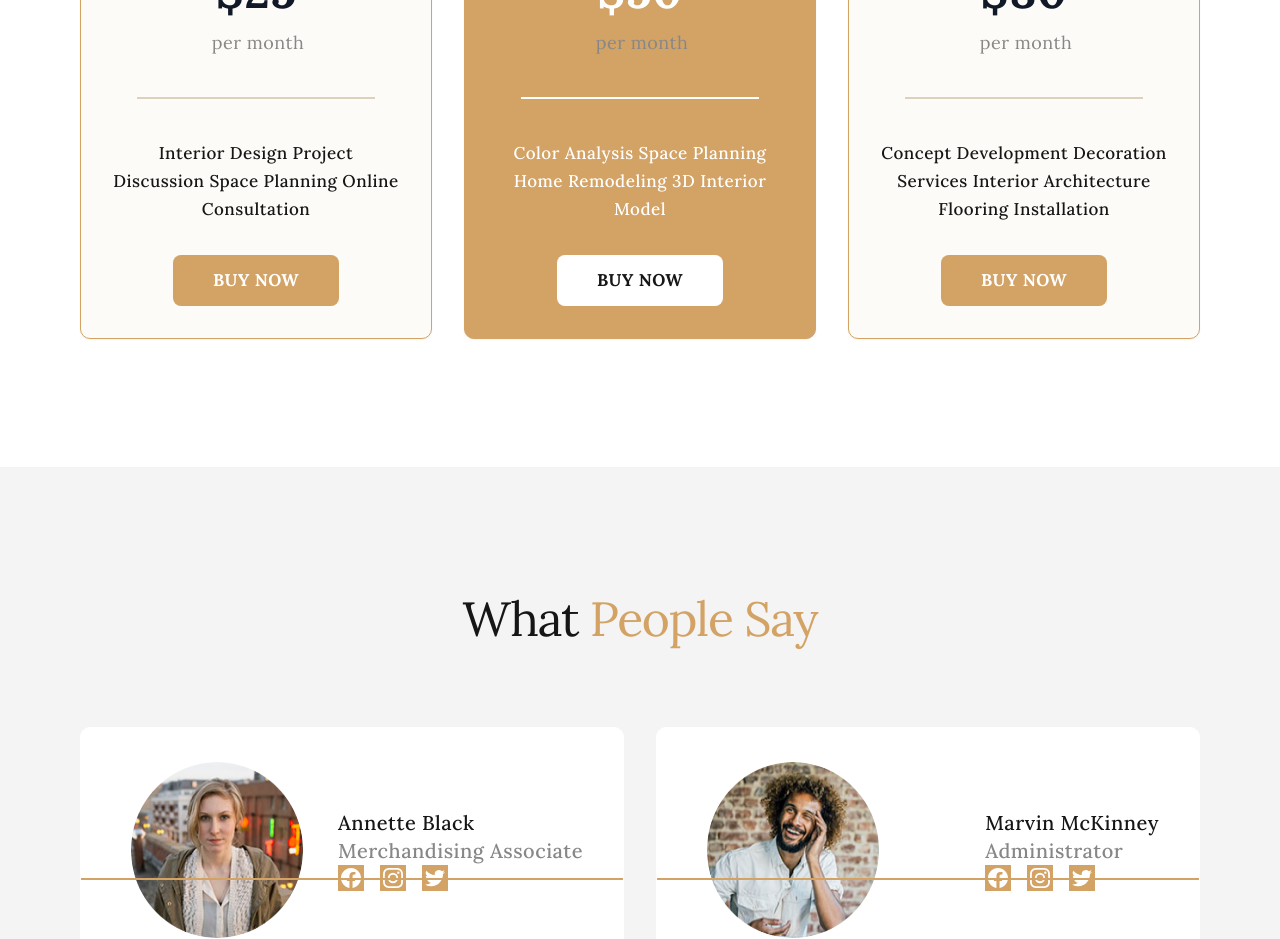
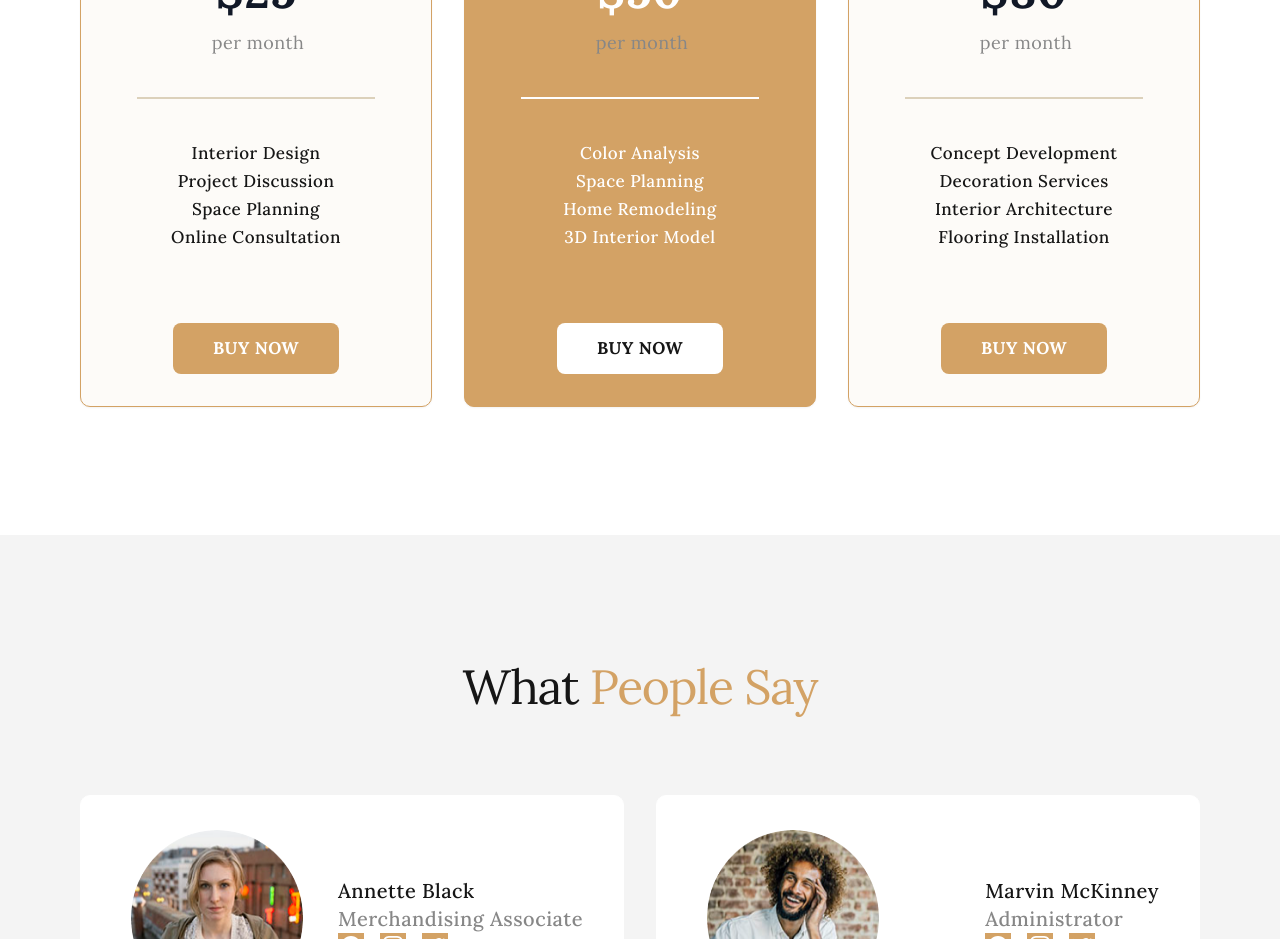
Before and after one commit to taniyaraina/my-app, a Next.js app: page / in a window 1280 px wide. Shown: the part 3680-4619 px from the top of the page. Built offline with nearby package versions, Linux system fonts and the light colour scheme.

Commit message:
fixed pricing

```diff
--- a/src/components/home/Pricing.js
+++ b/src/components/home/Pricing.js
@@ -1,6 +1,6 @@
-import react from 'react'
 import Heading from '../atoms/Heading'
 import Container from '../atoms/Container'
+import Markdown from 'react-markdown'
 
 const pricing = {
   tiers: [
@@ -8,8 +8,7 @@ const pricing = {
       title: 'Basic',
       price: 25,
       frequency: 'per month',
-      description:
-        'Interior Design Project Discussion Space Planning Online Consultation',
+      description: `Interior Design  \n Project Discussion  \n Space Planning  \n Online Consultation`,
       cta: 'Buy Now',
       bgColor: false,
     },
@@ -17,8 +16,7 @@ const pricing = {
       title: 'Standard',
       price: 50,
       frequency: 'per month',
-      description:
-        'Color Analysis \n Space Planning Home Remodeling 3D Interior Model',
+      description: `Color Analysis  \n Space Planning  \n Home Remodeling  \n 3D Interior Model`,
       cta: 'Buy Now',
       bgColor: true,
     },
@@ -26,8 +24,8 @@ const pricing = {
       title: 'Premium',
       price: 80,
       frequency: 'per month',
-      description:
-        'Concept Development Decoration Services Interior Architecture Flooring Installation',
+      description: `Concept Development  \n Decoration
+      Services  \n Interior Architecture  \n Flooring Installation`,
       cta: 'Buy Now',
       bgColor: false,
     },
@@ -80,13 +78,13 @@ const Pricing = () => (
                 tier.bgColor ? 'border-white' : 'lineColor'
               }`}
             />
-            <p
-              className={`mt-6 font-medium leading-7 ${
+            <Markdown
+              className={`mt-6 mb-10 font-medium leading-7 ${
                 tier.bgColor ? 'text-white' : ''
               }`}
             >
               {tier.description}
-            </p>
+            </Markdown>
           </div>
           <a
             href="#"
--- a/src/components/home/Testimonials.js
+++ b/src/components/home/Testimonials.js
@@ -1,4 +1,3 @@
-import react from 'react'
 import Heading from '../atoms/Heading'
 import Container from '../atoms/Container'
 import Image from 'next/image'
@@ -68,7 +67,7 @@ const Testimonials = () => (
         <>
           <div className="relative md:flex md:flex-col md:py-8 md:pl-0 rounded-br borderBottomRightNone lightWhiteBorder bg-white">
             <blockquote className="md:flex md:flex-grow md:flex-col">
-              <div className="flex justify-between">
+              <div className="md:flex justify-between">
                 <div className="relative pl-12 inline-flex flex-shrink-0 rounded-full border-2 border-white">
                   <Image
                     height={172}
```
